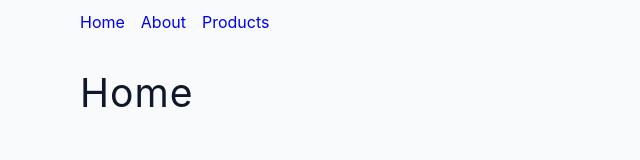
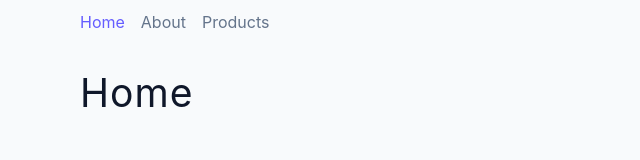
Before and after one commit to DilanMDA/react-router6, a React (Create React App) app: page / in a window 1280 px wide. Shown: the top 160 px of the page, without its empty margins (0-640 px from the left). Built offline with nearby package versions, Linux system fonts and the light colour scheme.

Commit message:
NavLink (style)

```diff
--- /dev/null
+++ b/src/components/StyledNavbar.js
@@ -0,0 +1,33 @@
+import React from "react";
+import { NavLink } from "react-router-dom";
+
+const StyledNavbar = () => {
+  return (
+    <nav className='navbar'>
+      {/* <NavLink
+        to='/'
+        style={({ isActive }) => {
+          return { color: isActive ? "red" : "green" };
+        }}>
+        Home
+      </NavLink> */}
+      <NavLink
+        to='/'
+        className={({ isActive }) => (isActive ? "link active" : "link")}>
+        Home
+      </NavLink>
+      <NavLink
+        to='about'
+        className={({ isActive }) => (isActive ? "link active" : "link")}>
+        About
+      </NavLink>
+      <NavLink
+        to='products'
+        className={({ isActive }) => (isActive ? "link active" : "link")}>
+        Products
+      </NavLink>
+    </nav>
+  );
+};
+
+export default StyledNavbar;
--- a/src/pages/Sharedlayout.js
+++ b/src/pages/Sharedlayout.js
@@ -1,12 +1,12 @@
 import React from "react";
 import { Outlet } from "react-router-dom";
-import Navbar from "../components/Navbar";
+import StyledNavbar from "../components/StyledNavbar";
 // import About from './About';
 
 const Sharedlayout = () => {
   return (
     <>
-      <Navbar />
+      <StyledNavbar />
       <Outlet />
     </>
   );
```
